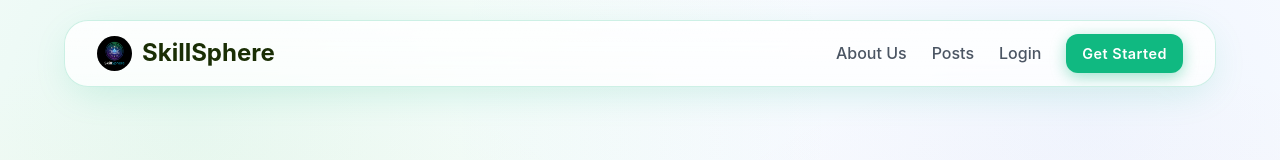
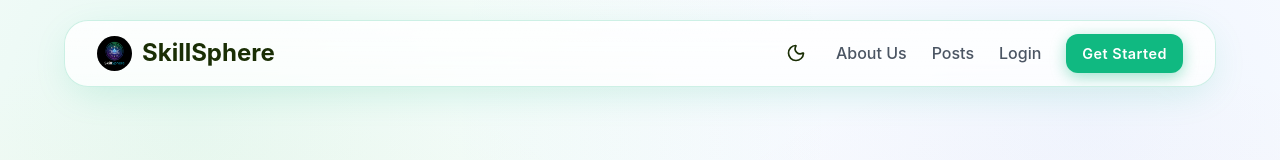
Before and after one commit to Priyanshukumar23/SKILLSPHERE, a React (Vite) app in the folder client/: page / in a window 1280 px wide. Shown: the top 160 px of the page. Built offline with nearby package versions, Linux system fonts and the light colour scheme; no server answers; what bad-words would draw is missing.

Commit message:
feat: implement global dark mode toggle and improve README with previews

```diff
--- a/client/src/App.jsx
+++ b/client/src/App.jsx
@@ -1,4 +1,5 @@
 import { BrowserRouter as Router, Routes, Route, useLocation } from 'react-router-dom';
+import { useEffect } from 'react';
 import Navbar from './components/Navbar';
 import Home from './pages/Home';
 import Login from './pages/Login';
@@ -16,7 +17,7 @@ import Explore from './pages/Explore';
 function App() {
   return (
     <Router>
-      <ThemeHandler />
+      <ThemeInitializer />
       <div className="app">
         <Navbar />
         <Routes>
@@ -38,26 +39,16 @@ function App() {
   );
 }
 
-// Helper component to manage body class for theme
-const ThemeHandler = () => {
-  const location = window.location; // Simple check or use useLocation
-  // We need useLocation from router
-  // Since we are inside Router now, we can use useLocation
-  return <ThemeController />;
-};
-
-const ThemeController = () => {
-  const location = useLocation();
-
-  // List of pages that should keep the Dark Theme
-  const darkPages = ['/login', '/register', '/about'];
-
-  if (darkPages.includes(location.pathname)) {
-    document.body.classList.add('dark-theme');
-  } else {
-    document.body.classList.remove('dark-theme');
-  }
-
+// Helper component to initialize theme globally
+const ThemeInitializer = () => {
+  useEffect(() => {
+    const savedTheme = localStorage.getItem('theme');
+    if (savedTheme === 'dark') {
+      document.body.classList.add('dark-theme');
+    } else {
+      document.body.classList.remove('dark-theme');
+    }
+  }, []);
   return null;
 };
 
--- a/client/src/components/Navbar.css
+++ b/client/src/components/Navbar.css
@@ -149,3 +149,18 @@
         justify-content: center;
     }
 }
+
+.theme-toggle-btn {
+    background: none;
+    color: var(--text-primary);
+    border: none;
+    cursor: pointer;
+    padding: 5px;
+    display: flex;
+    align-items: center;
+    transition: color 0.2s;
+}
+
+.theme-toggle-btn:hover {
+    color: var(--accent);
+}
--- a/client/src/components/Navbar.jsx
+++ b/client/src/components/Navbar.jsx
@@ -1,6 +1,6 @@
 import { Link, useNavigate, useLocation } from 'react-router-dom';
 import { useState, useEffect } from 'react';
-import { Users, LogOut, Menu, X } from 'lucide-react';
+import { Users, LogOut, Menu, X, Sun, Moon } from 'lucide-react';
 import api from '../utils/api';
 import './Navbar.css';
 
@@ -9,6 +9,26 @@ const Navbar = () => {
     const location = useLocation();
     const [user, setUser] = useState(null);
     const [isMenuOpen, setIsMenuOpen] = useState(false);
+    const [isDarkMode, setIsDarkMode] = useState(false);
+
+    useEffect(() => {
+        const savedTheme = localStorage.getItem('theme');
+        if (savedTheme === 'dark') {
+            setIsDarkMode(true);
+        }
+    }, []);
+
+    const toggleTheme = () => {
+        if (isDarkMode) {
+            document.body.classList.remove('dark-theme');
+            localStorage.setItem('theme', 'light');
+            setIsDarkMode(false);
+        } else {
+            document.body.classList.add('dark-theme');
+            localStorage.setItem('theme', 'dark');
+            setIsDarkMode(true);
+        }
+    };
 
     const checkUser = async () => {
         const storedUser = localStorage.getItem('user');
@@ -61,6 +81,9 @@ const Navbar = () => {
             </button>
 
             <div className={`nav-links ${isMenuOpen ? 'open' : ''}`}>
+                <button onClick={toggleTheme} className="theme-toggle-btn" title="Toggle Theme">
+                    {isDarkMode ? <Sun size={20} /> : <Moon size={20} />}
+                </button>
                 <Link to="/about" className="nav-link">About Us</Link>
                 <Link to="/explore" className="nav-link">Posts</Link>
                 {user ? (
```
Also changed, not shown: 1 other file (tests, documents, lock files or other folders).
